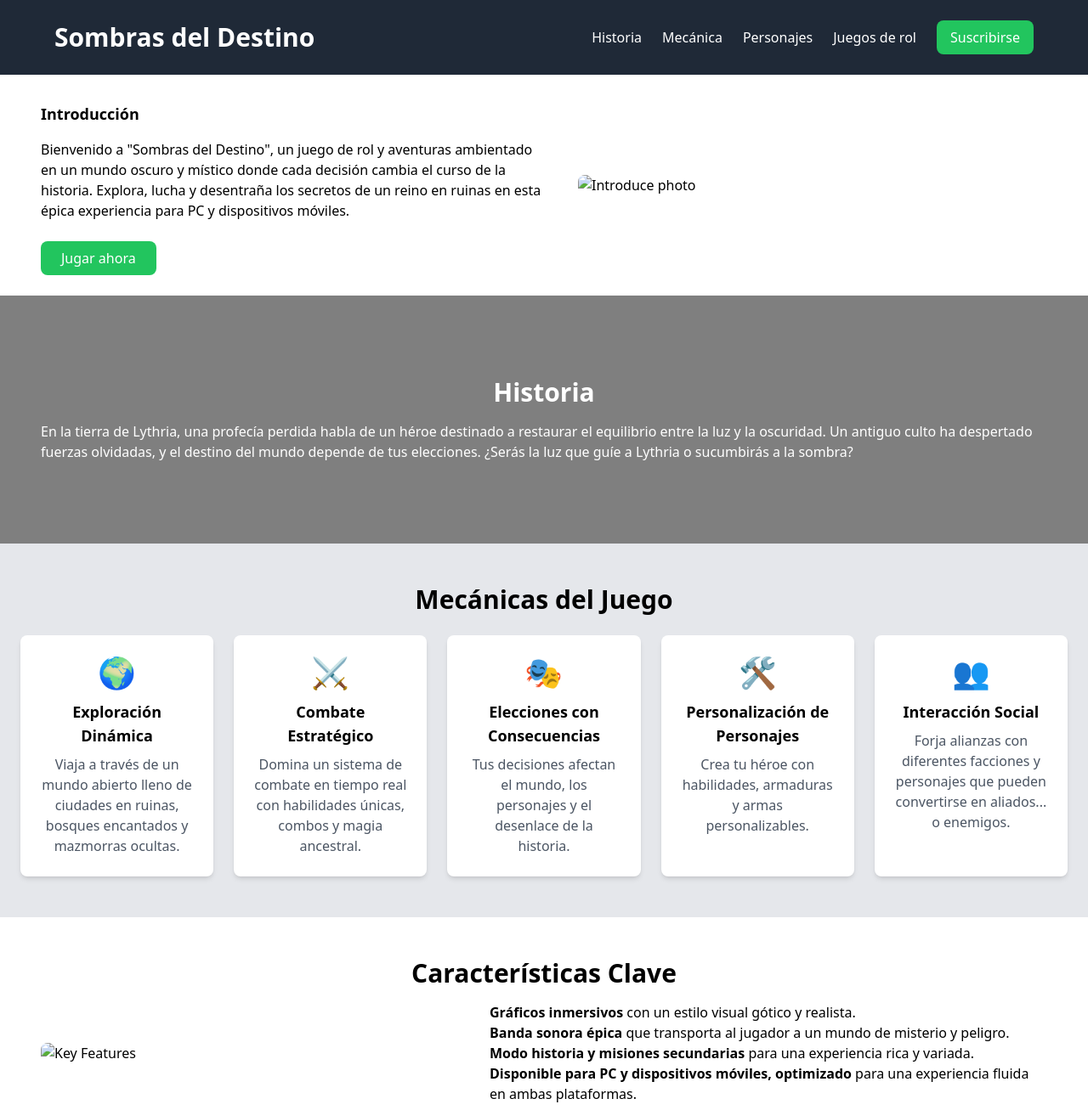
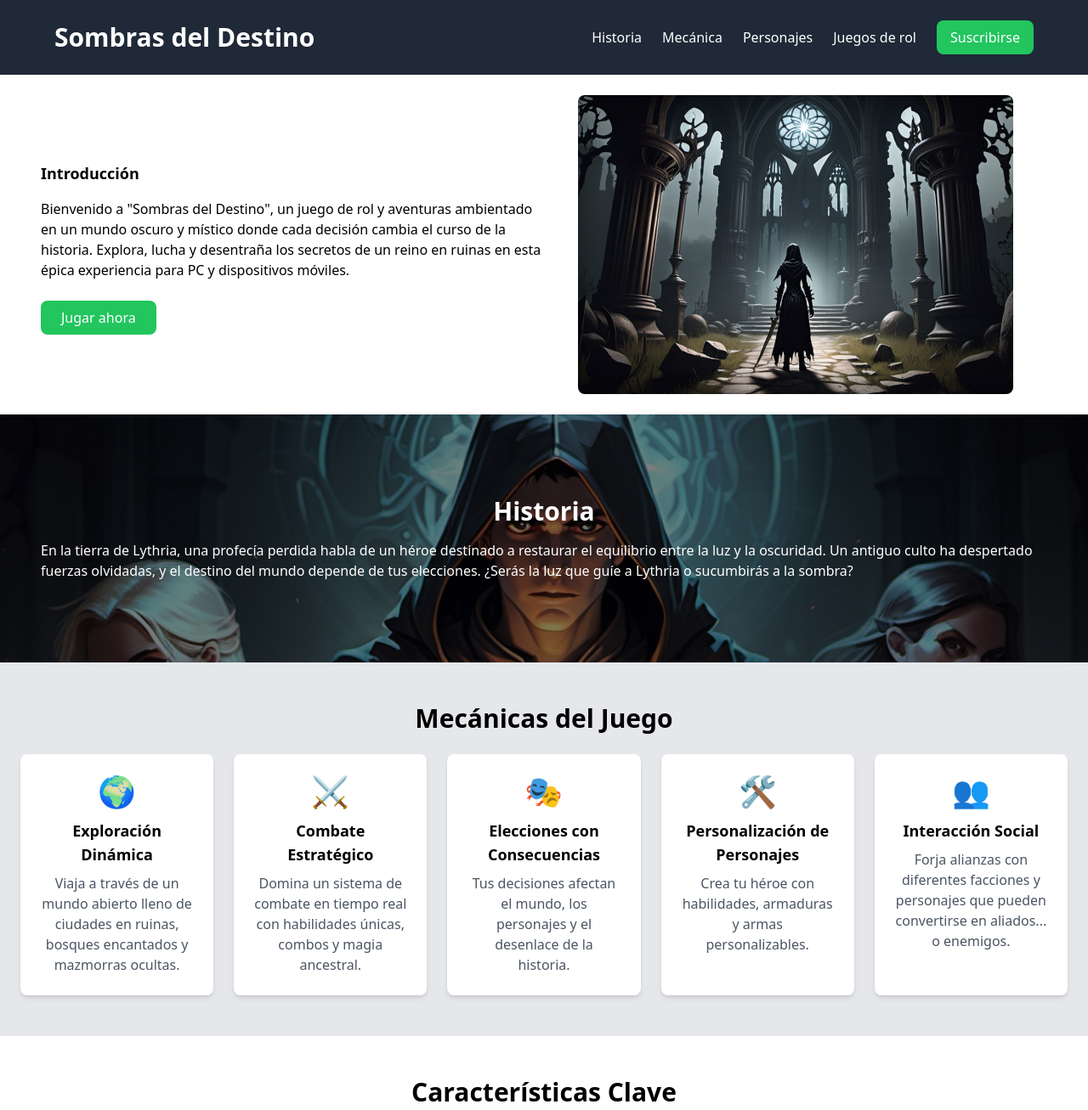
Before and after one commit to DenNice-cloud/level99, a website: page index.html in a window 1280 px wide. Shown: the top 1307 px of the page at 85% size. Drawn offline with nearby package versions, Linux system fonts and the light colour scheme; the site is published under a folder, as on GitHub Pages, so addresses that start at the root find nothing.

Commit message:
Add images

```diff
--- a/index.html
+++ b/index.html
@@ -120,7 +120,7 @@
 
         <div class="w-full flex justify-center mt-6 md:mt-0">
           <img
-            src="/images/amidst_the_ruins.jpg"
+            src="images/amidst_the_ruins.jpg"
             alt="Introduce photo"
             class="w-full md:max-w-lg rounded-lg"
           />
@@ -146,7 +146,7 @@
 
       <div
         class="absolute inset-0 z-[-1] bg-cover bg-[center_top_-100px]"
-        style="background-image: url('/images/be_ready_2.jpg')"
+        style="background-image: url('images/be_ready_2.jpg')"
       ></div>
     </section>
 
@@ -220,7 +220,7 @@
 
       <div class="flex-col md:flex-row flex items-center">
         <img
-          src="/images/two_warriors.jpg"
+          src="images/two_warriors.jpg"
           alt="Key Features"
           class="w-full md:max-w-lg rounded-lg"
         />
@@ -271,7 +271,7 @@
 
       <div
         class="absolute inset-0 bg-cover bg-center"
-        style="background-image: url('/images/be_ready_1.jpg')"
+        style="background-image: url('images/be_ready_1.jpg')"
       ></div>
 
       <div
```
